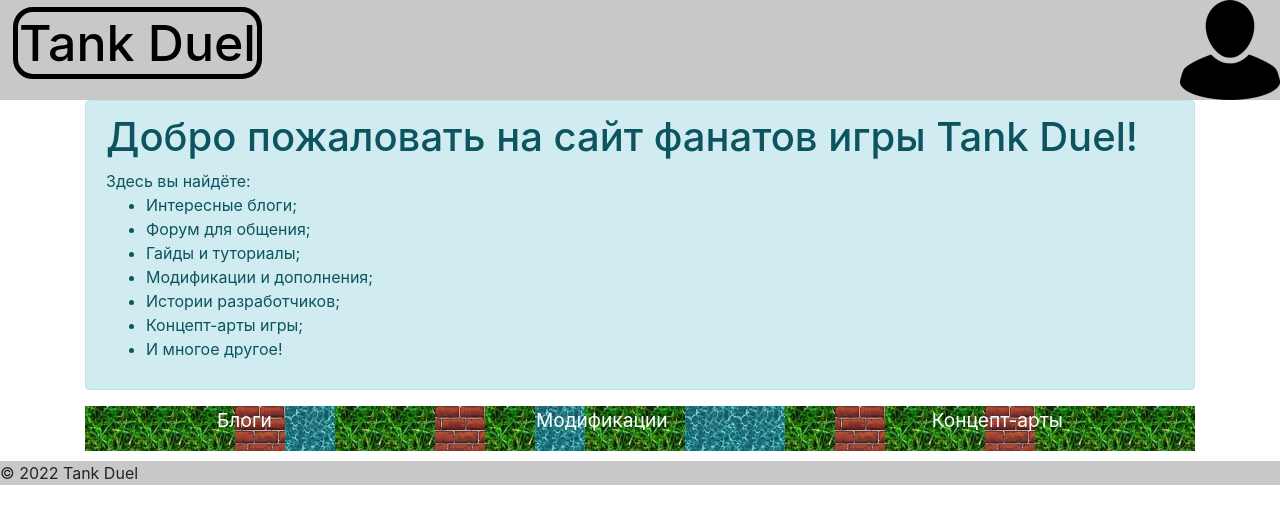
After one commit to programlamb/TD_Website, a Flask app: template templates/index.html in a window 1280 px wide. The commit adds this page. Shown: the top 524 px of the page. Run offline with Flask 2, Linux system fonts and the light colour scheme; the template is opened without the code that fills it, so the values that code supplies are empty; some libraries are stand-ins or nearby versions.

Commit message:
Add concept-arts

```diff
--- a/static/css/style.css
+++ b/static/css/style.css
@@ -23,11 +23,27 @@ body {
     float: right;
 }
 
-.forms{
+.forms {
     background-color: rgb(220, 220, 220);
     padding: 2%;
     margin: 1%;
     border-radius: 40px;
 }
 
+footer {
+  display: flex;
+  justify-content: center;
+  background-color: rgb(200, 200, 200);
+  margin-top: 10px;
+}
+
+.nav-panel {
+  display: flex;
+  justify-content: space-around;
+  align-items: center;
+  /* margin-top: 50px; */
+  font-size: larger;
+  background-image: url(../img/tiles-background.png);
+}
+
 .container{}
--- a/templates/base.html
+++ b/templates/base.html
@@ -1,18 +1,22 @@
 <!DOCTYPE html>
-<html lang="en">
+<html lang="ru">
     <head>
         <meta charset="utf-8">
 		<meta name="viewport" content="width=device-width, initial-scale=1, shrink-to-fit=no">
 		<title>{{title}}</title>
-        <link href="../static/css/test.css" rel="stylesheet" type="text/css"/>
+        <link href="../static/css/style.css" rel="stylesheet" type="text/css"/>
+        <link rel="stylesheet" href="https://stackpath.bootstrapcdn.com/bootstrap/4.4.1/css/bootstrap.min.css" integrity="sha384-Vkoo8x4CGsO3+Hhxv8T/Q5PaXtkKtu6ug5TOeNV6gBiFeWPGFN9MuhOf23Q9Ifjh" crossorigin="anonymous">
     </head>
     <body>
-        <a href=""><img src="../static/img/avatar.png" alt="Аватар" id="avatar"></a>
+        <a href="http://localhost:5000/login"><img src="../static/img/avatar.png" alt="Аватар" id="avatar"></a>
         <div id="panel">
-            <h1><a id="home-link" href="">Tank Duel</a></h1>
+            <h1><a id="home_link" href="http://localhost:5000/">Tank Duel</a></h1>
         </div>
 		<main role="main" class="container">
 			{% block content %}{% endblock %}
 		</main>
+        <footer>
+			© 2022 Tank Duel
+		</footer>
     </body>
 </html>
--- /dev/null
+++ b/templates/index.html
@@ -0,0 +1,25 @@
+
+{% extends "base.html" %}
+
+{% block content %}
+    <div>
+        <div class="alert alert-info greeting" role="alert">
+            <h1>Добро пожаловать на сайт фанатов игры Tank Duel!</h1>
+            Здесь вы найдёте:
+            <ul>
+                <li>Интересные блоги;</li>
+                <li>Форум для общения;</li>
+                <li>Гайды и туториалы;</li>
+                <li>Модификации и дополнения;</li>
+                <li>Истории разработчиков;</li>
+                <li>Концепт-арты игры;</li>
+                <li>И многое другое!</li>
+            </ul>
+        </div>
+        <nav class="nav-panel">
+            <p><a href="/blogs" style="color: white; ">Блоги</a></p>
+            <p><a href="/mods" style="color: white;">Модификации</a></p>
+            <p><a href="/concept-arts" style="color: white;">Концепт-арты</a></p>
+        </nav>
+    </div>
+{% endblock %}
```
Also changed, not shown: templates/concept-arts.html (added, +11 -0 lines), templates/register.html (+5 -4 lines), README.md, static/img/login.png, static/img/register.png, static/img/tiles-background.png (added).
